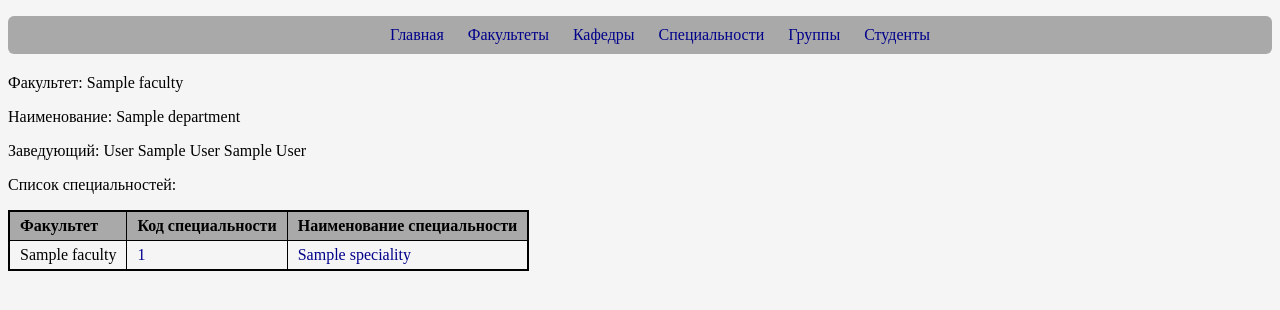
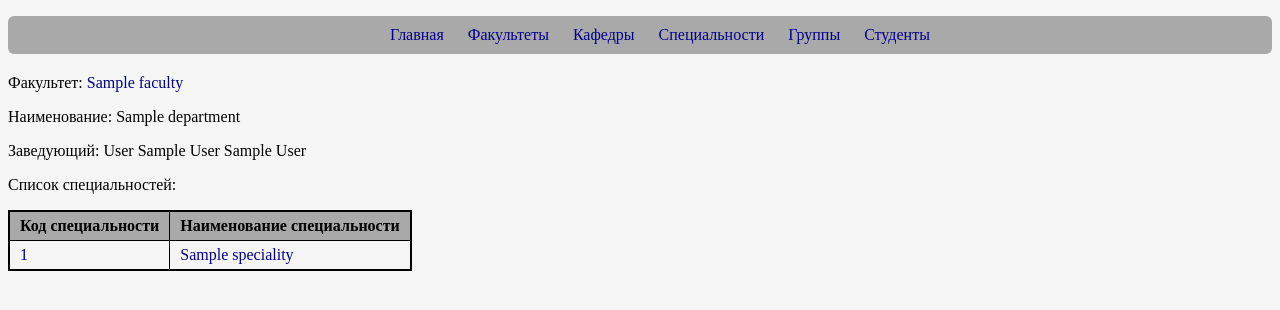
Before and after one commit to Artyom-Ganev/django-study, a Django app: page /departments/1/ in a window 1280 px wide. Shown: the top 310 px of the page. Run offline with Django 3.2, Linux system fonts and the light colour scheme; tables that the repository leaves empty hold one stand-in row (values such as "Sample post").

Commit message:
small fixes

```diff
--- a/templates/department.html
+++ b/templates/department.html
@@ -1,6 +1,6 @@
 {% extends "base.html" %}
 {% block main %}
-    <p>Факультет: {{ department.faculty }}</p>
+    <p>Факультет: <a href="/faculties/{{ speciality.department.faculty.id }}">{{ department.faculty }}</a></p>
     <p>Наименование: {{ department.name }}</p>
     <p>Заведующий: {{ department.head }}</p>
     {% if specialities.count > 0 %}
@@ -8,7 +8,6 @@
         <table rules="all">
             <thead>
             <tr class="table_head">
-                <td>Факультет</td>
                 <td>Код специальности</td>
                 <td>Наименование специальности</td>
             </tr>
@@ -16,7 +15,6 @@
             <tbody>
             {% for speciality in specialities %}
                 <tr>
-                    <td>{{ speciality.department.faculty }}</td>
                     <td><a href="/specialities/{{ speciality.id }}/">{{ speciality.code }}</a></td>
                     <td><a href="/specialities/{{ speciality.id }}/">{{ speciality.name }}</a></td>
                 </tr>
--- a/templates/students.html
+++ b/templates/students.html
@@ -7,6 +7,7 @@
             <td>Фамилия</td>
             <td>Имя</td>
             <td>Отчество</td>
+            <td>№ с/б</td>
         </tr>
         </thead>
         <tbody>
@@ -16,6 +17,7 @@
                 <td><a href="/students/{{ student.number }}/">{{ student.surname }}</a></td>
                 <td><a href="/students/{{ student.number }}/">{{ student.name }}</a></td>
                 <td><a href="/students/{{ student.number }}/">{{ student.middle_name }}</a></td>
+                <td><a href="/students/{{ student.number }}/">{{ student.number }}</a></td>
             </tr>
         {% endfor %}
         </tbody>
```
